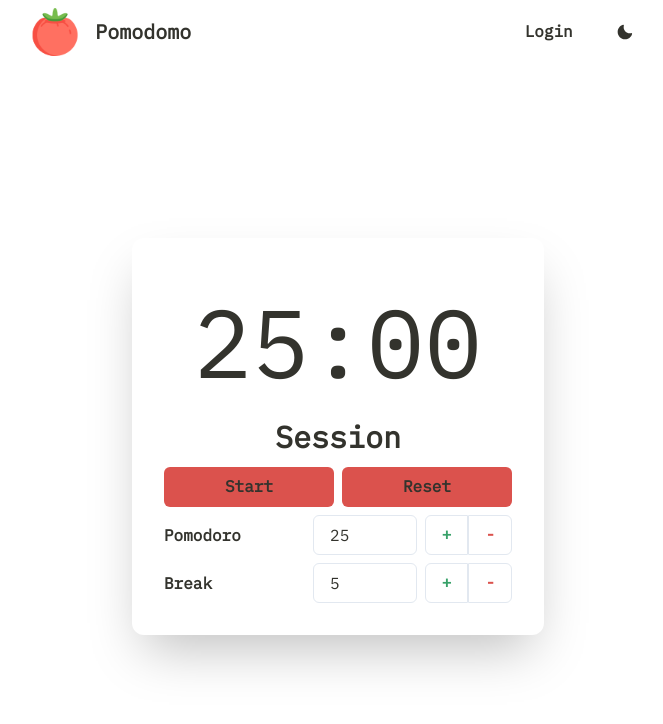
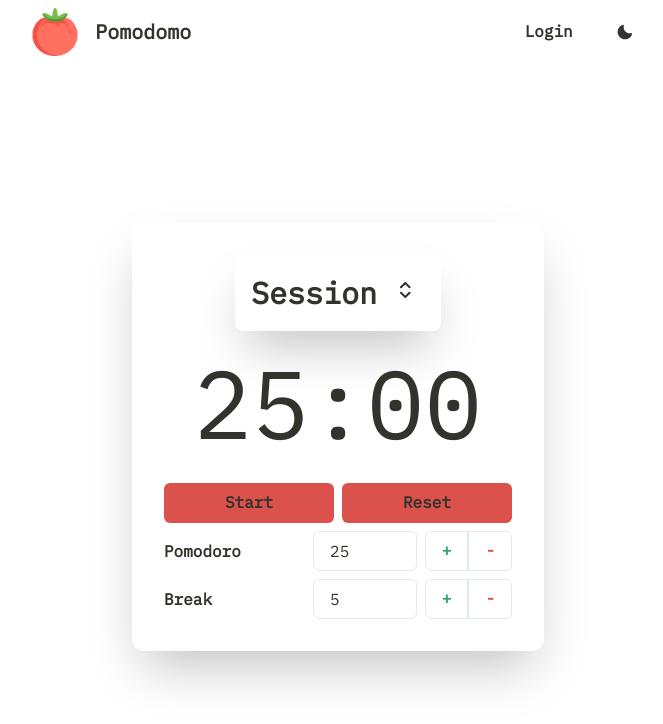
Before and after one commit to khoaHyh/pomodomo, a Next.js app: page / in a window 1280 px wide. Shown: the top 724 px of the page, without its empty margins (302-965 px from the left). Built offline with nearby package versions, Linux system fonts and the light colour scheme.

Commit message:
feature: add button to switch session

```diff
--- a/components/Pomodoro.js
+++ b/components/Pomodoro.js
@@ -18,20 +18,12 @@ const Pomodoro = () => {
     let timer = null;
     let extra = null;
 
-    const handleSwitch = session => {
-      if (session) {
-        setTimerPointer(pomoTime);
-      } else {
-        setTimerPointer(breakTime);
-      }
-    };
     if (isPlaying && timerPointer > 0) {
       timer = setInterval(() => {
         setTimerPointer((time = 1) => time - 1);
-      }, 1000);
+      }, 1);
     } else if (!timerPointer) {
       extra = setInterval(() => {
-        setSessionType(!sessionType);
         handleSwitch(!sessionType);
         handleAlertNoise();
       }, 1000);
@@ -54,17 +46,21 @@ const Pomodoro = () => {
     }
   }, [sessionType]);
 
-  useEffect(() => {
-
-  }, []);
+  const handleSwitch = session => {
+    setSessionType(session);
+    if (session) {
+      setTimerPointer(pomoTime);
+    } else {
+      setTimerPointer(breakTime);
+    }
+  };
 
   const handleAlertNoise = async () => {
     const bell = new Audio('sound/bell.wav');
     bell.load();
     try {
       await bell.play();
-    } catch (error) {
-    }
+    } catch (error) {}
   };
 
   const checkCycle = useCallback(async () => {
@@ -128,20 +124,18 @@ const Pomodoro = () => {
     <Stack
       direction="column"
       id="container-pomodoro"
-
       align="center"
       justify="center"
       h={['md', 'md', 'lg', 'lg']}
       w={['s', 'md', 'lg', 'lg']}
       rounded="xl"
     >
-
       {/* TIMER DISPLAY  */}
       <Stack
         direction="column"
         verticalAlign
         align="center"
-        boxShadow='2xl'
+        boxShadow="2xl"
         p="8"
         borderRadius="xl"
       >
@@ -151,6 +145,9 @@ const Pomodoro = () => {
               sessionType={'Session'}
               minuteHandle={minuteHandler(timerPointer)}
               secondsHandle={secondsHandler(timerPointer)}
+              switchSession={() => {
+                handleSwitch(!sessionType);
+              }}
             />
           )}
           {!sessionType && (
@@ -158,6 +155,9 @@ const Pomodoro = () => {
               sessionType={'Break'}
               minuteHandle={minuteHandler(timerPointer)}
               secondsHandle={secondsHandler(timerPointer)}
+              switchSession={() => {
+                handleSwitch(!sessionType);
+              }}
             />
           )}
         </Box>
--- /dev/null
+++ b/components/pomoUtils/SessionSwitcher.js
@@ -0,0 +1,8 @@
+import { Button, IconButton } from '@chakra-ui/button';
+import { ArrowUpDownIcon } from '@chakra-ui/icons';
+
+const SessionSwitcher = props => {
+  return <IconButton onClick={props.switchSession} variant="ghost" icon={<ArrowUpDownIcon />}></IconButton>;
+};
+
+export default SessionSwitcher;
--- a/components/pomoUtils/TimerDisplay.js
+++ b/components/pomoUtils/TimerDisplay.js
@@ -1,17 +1,18 @@
-import { Box, Text } from '@chakra-ui/react';
+import { Box, Text, Stack, Flex } from '@chakra-ui/react';
+import SessionSwitcher from './SessionSwitcher';
 
 export const TimerDisplay = props => {
   return (
-    <Box textAlign="center" >
-      <Text fontWeight="hairline" fontSize="8xl" id="time-left">
-        {' '}
-        {props.minuteHandle + ':' + props.secondsHandle}
-      </Text>
-      <Box>
+    <Flex textAlign="center" direction="column" align="center">
+      <Stack direction="row"  p='4' borderRadius='lg' boxShadow='2xl'>
         <Text fontWeight="semibold" fontSize="3xl" id="timer-label">
           {props.sessionType}{' '}
         </Text>
-      </Box>
-    </Box>
+        <SessionSwitcher switchSession={props.switchSession}/>
+      </Stack>
+      <Text fontWeight="hairline" fontSize="8xl" id="time-left">
+        {props.minuteHandle + ':' + props.secondsHandle}
+      </Text>
+    </Flex>
   );
 };
--- a/pages/index.js
+++ b/pages/index.js
@@ -4,8 +4,6 @@ import { Navbar } from '../components/Navbar';
 import Pomodoro from '../components/Pomodoro';
 
 const Index = () => {
-
-
   return (
     <Flex direction="column" align="center" justify="center">
       <Navbar />
```
